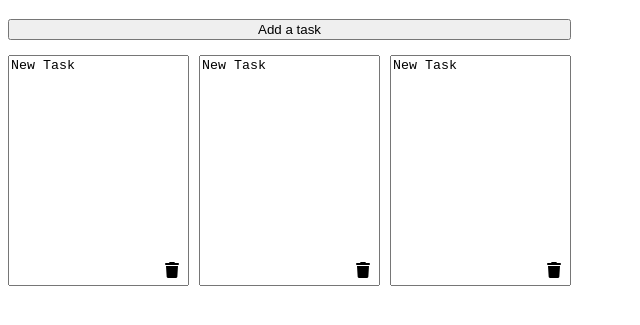
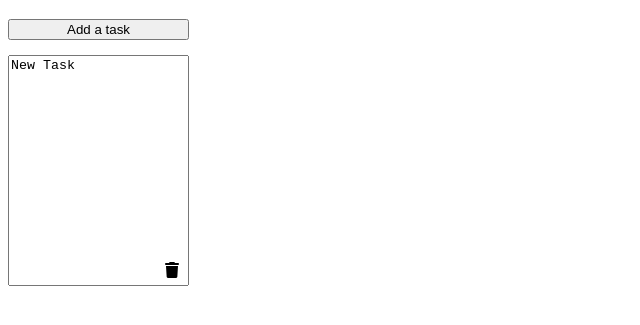
Before and after one commit to LouisHyt/JS-todolist, a plain HTML site: page index.html in a window 1280 px wide. Both pictures are taken after a click on the button "Add a task". Shown: the part 61-386 px from the top of the page, without its empty margins (0-640 px from the left). Drawn offline with Linux system fonts and the light colour scheme.

Commit message:
Adding events listeners (click) to add a todo

```diff
--- a/index.html
+++ b/index.html
@@ -5,6 +5,7 @@
     <meta name="viewport" content="width=device-width, initial-scale=1.0">
     <link rel="stylesheet" href="https://cdnjs.cloudflare.com/ajax/libs/font-awesome/6.4.0/css/all.min.css" integrity="sha512-iecdLmaskl7CVkqkXNQ/ZH/XLlvWZOJyj7Yy7tcenmpD1ypASozpmT/E0iPtmFIB46ZmdtAc9eNBvH0H/ZpiBw==" crossorigin="anonymous" referrerpolicy="no-referrer" />
     <link rel="stylesheet" href="style.css">
+    <script src="script.js" defer></script>
     <title>Document</title>
 </head>
 <body>
@@ -12,18 +13,12 @@
     <div id="todo">
         <button id="btn">Add a task</button>
         <div class="todoCards">
-            <div class="todoCard">
-                <textarea class="task" cols="20" rows="15" maxlength="200">New Task</textarea>
-                <span class="delBtn"><i class="fa fa-trash" aria-hidden></i></span>
-            </div>
-            <div class="todoCard">
-                <textarea class="task" cols="20" rows="15" maxlength="200">New Task</textarea>
-                <span class="delBtn"><i class="fa fa-trash" aria-hidden></i></span>
-            </div>
-            <div class="todoCard">
-                <textarea class="task" cols="20" rows="15" maxlength="200">New Task</textarea>
-                <span class="delBtn"><i class="fa fa-trash" aria-hidden></i></span>
-            </div>
+            <template class="templateCard">
+                <div class="todoCard">
+                    <textarea class="task" cols="20" rows="15" maxlength="200">New Task</textarea>
+                    <span class="delBtn"><i class="fa fa-trash" aria-hidden></i></span>
+                </div>
+            </template>
         </div>
     </div>
 </body>
--- /dev/null
+++ b/script.js
@@ -0,0 +1,12 @@
+const addTodo = document.querySelector("#btn");
+//const todoCard = document.querySelector(".todoCard");
+const templateCard = document.querySelector(".templateCard");
+const todoCardsContainer = document.querySelector(".todoCards");
+
+addTodo.addEventListener("click", () => {
+    let newTodo = templateCard.content.cloneNode(true);
+    todoCardsContainer.appendChild(newTodo);
+    button.addEventListener("click", () => {
+        newTodo.remove();
+    })
+})
--- a/style.css
+++ b/style.css
@@ -21,6 +21,7 @@
     resize: none;
 }
 
+
 .delBtn {
     position: absolute;
     bottom: 10px;
```
